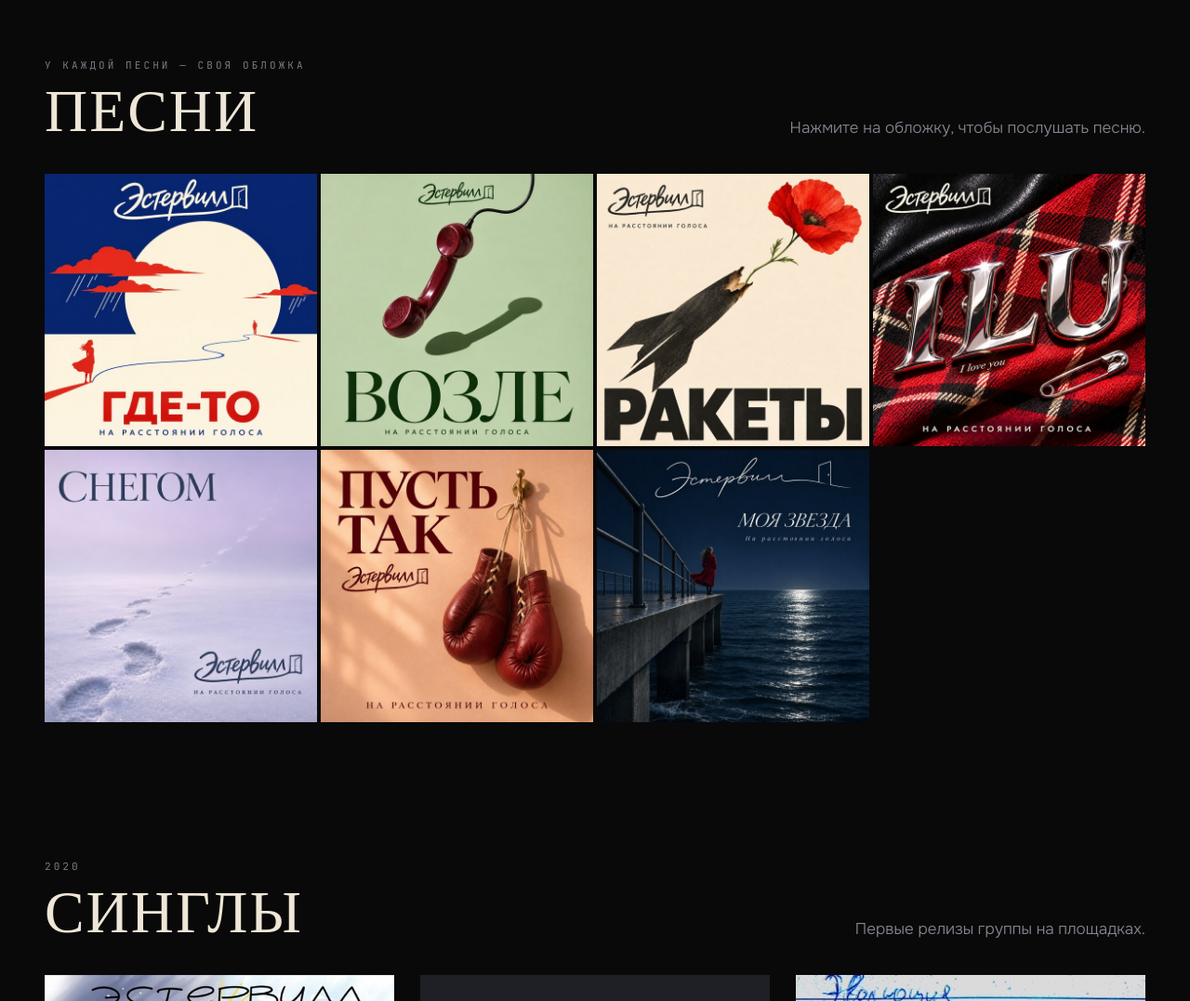
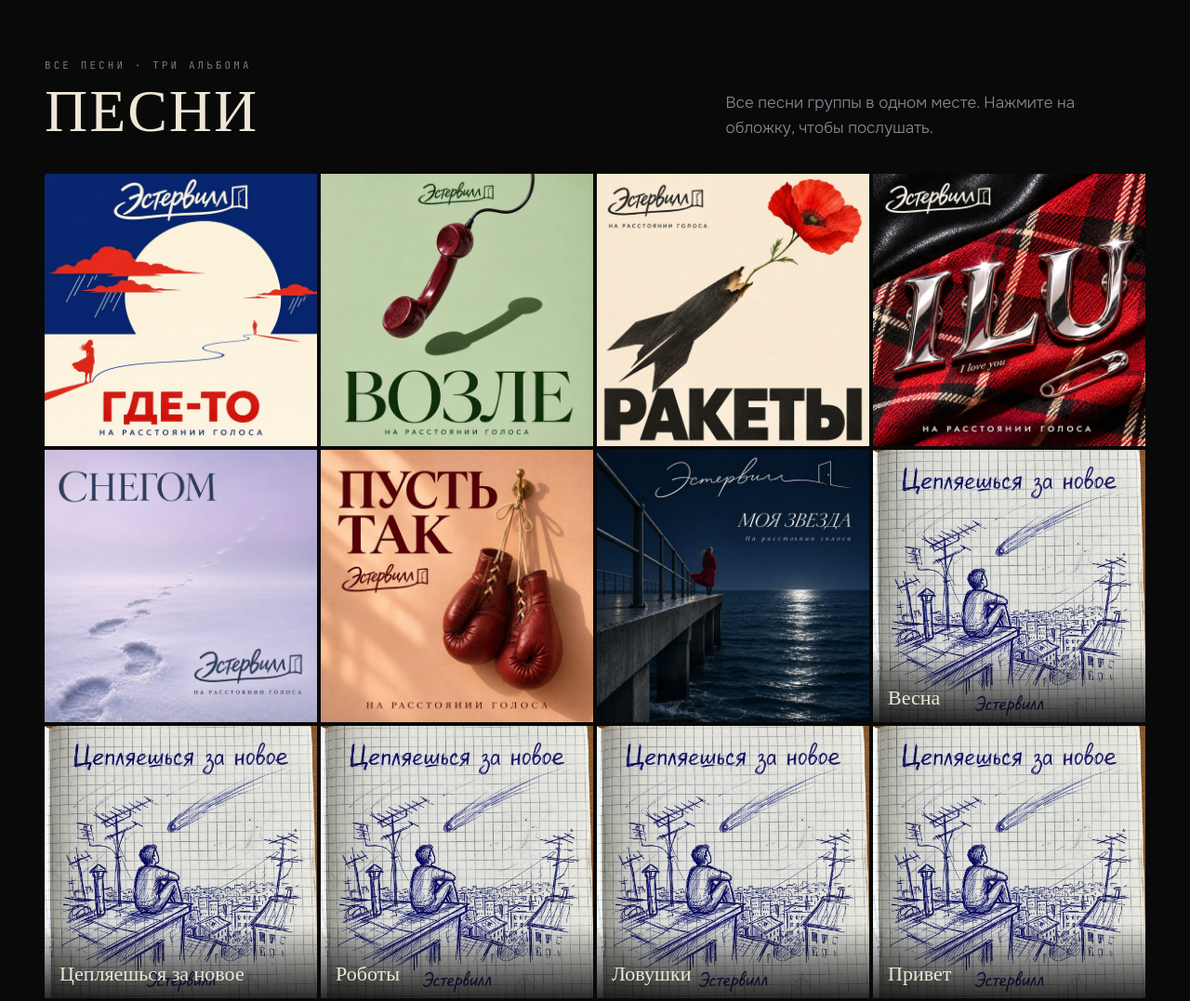
Before and after one commit to nedbaev-dotcom/estervill-site, a plain HTML site: page index.html in a window 1280 px wide. Shown: the part 1760-2837 px from the top of the page at 93% size. Drawn offline with Linux system fonts and the light colour scheme; a web font is replaced by a local one.

Commit message:
Раздел «Песни»: все песни трёх альбомов
Co-Authored-By: Claude Opus 5.5 <noreply@anthropic.com>
Claude-Session: https://claude.ai/code/session_01GedbUbi2iHPJtR1sU5vjrw

```diff
--- a/index.html
+++ b/index.html
@@ -107,6 +107,8 @@ button{font:inherit;color:inherit;cursor:pointer;background:none;border:0;paddin
 .cell .cap small{display:block;font-family:var(--mono);font-size:10px;letter-spacing:.18em;text-transform:uppercase;color:#cfc7b8}
 .cell .cap i{font-style:normal;width:40px;height:40px;border-radius:50%;background:var(--red);display:grid;place-items:center;flex:none}
 .cell .cap svg{width:14px;height:14px;fill:#fff}
+.cell .tag{position:absolute;inset:auto 0 0 0;padding:40px 16px 14px;background:linear-gradient(transparent,rgba(9,9,10,.85));font-family:var(--display);font-size:22px;line-height:1.1;text-align:left;transition:opacity .4s}
+.cell:hover .tag,.cell.now .tag{opacity:0}
 .cell.now{outline:2px solid var(--red);outline-offset:-2px}
 
 /* ---------- SINGLES ---------- */
@@ -209,7 +211,7 @@ footer .wrap{display:flex;justify-content:space-between;gap:20px;flex-wrap:wrap;
 
 <section class="wall" id="songs">
   <div class="wrap">
-    <div class="head"><div><span class="label">У каждой песни — своя обложка</span><h2>Песни</h2></div><p>Нажмите на обложку, чтобы послушать песню.</p></div>
+    <div class="head"><div><span class="label">Все песни · три альбома</span><h2>Песни</h2></div><p>Все песни группы в одном месте. Нажмите на обложку, чтобы послушать.</p></div>
     <div class="grid" id="grid"></div>
   </div>
 </section>
@@ -311,10 +313,10 @@ function showAlbum(i){
   sync();
 }
 
-// Стена обложек: только песни со своей обложкой
-const WALL = []; AL.forEach(a => a.tracks.forEach((t,j) => { if (t.cover) WALL.push([a.tracks, j]); }));
+// Все песни всех альбомов
+const WALL = []; AL.forEach(a => a.tracks.forEach((t,j) => WALL.push([a.tracks, j])));
 $('#grid').innerHTML = WALL.map(([l,j],k) => { const t = l[j];
-  return '<button class="cell" type="button" data-g="'+k+'" aria-label="Играть: '+esc(t.title)+'"><img src="'+t.cover+'" alt="" loading="lazy">'+
+  return '<button class="cell" type="button" data-g="'+k+'" aria-label="Играть: '+esc(t.title)+'"><img src="'+t.img+'" alt="" loading="lazy">'+(t.cover?'':'<span class="tag">'+esc(t.title)+'</span>')+
   '<span class="cap"><span><b>'+esc(t.title)+'</b><small>'+esc(t.album.title)+'</small></span><i><svg viewBox="0 0 24 24">'+PLAY+'</svg></i></span></button>'; }).join('');
 $$('[data-g]').forEach(b => b.onclick = () => { const [l,j] = WALL[+b.dataset.g]; toggleOrPlay(l, j); });
 
```
